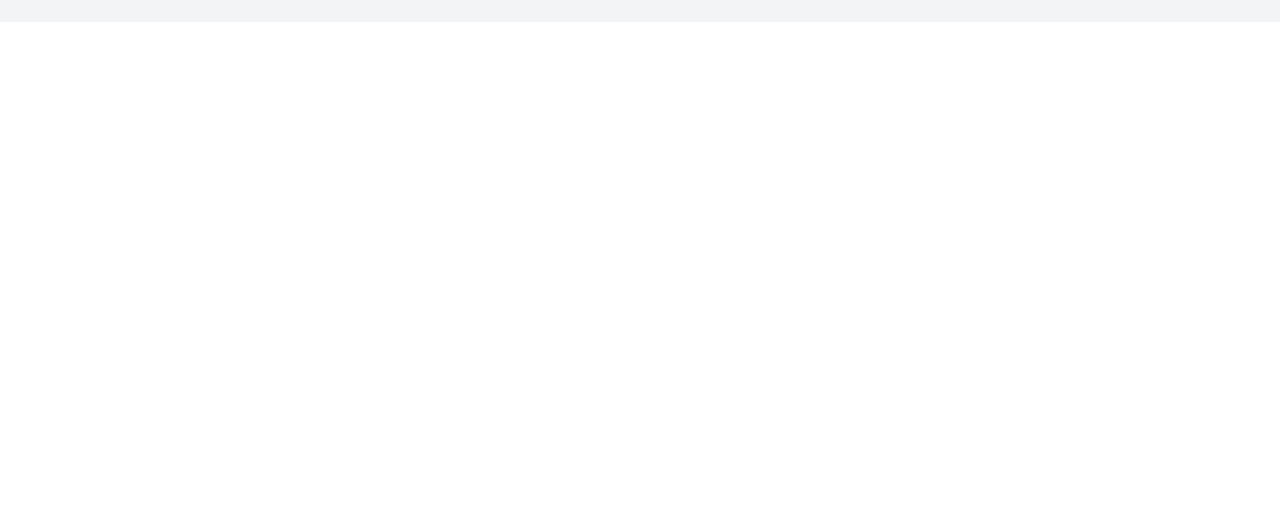
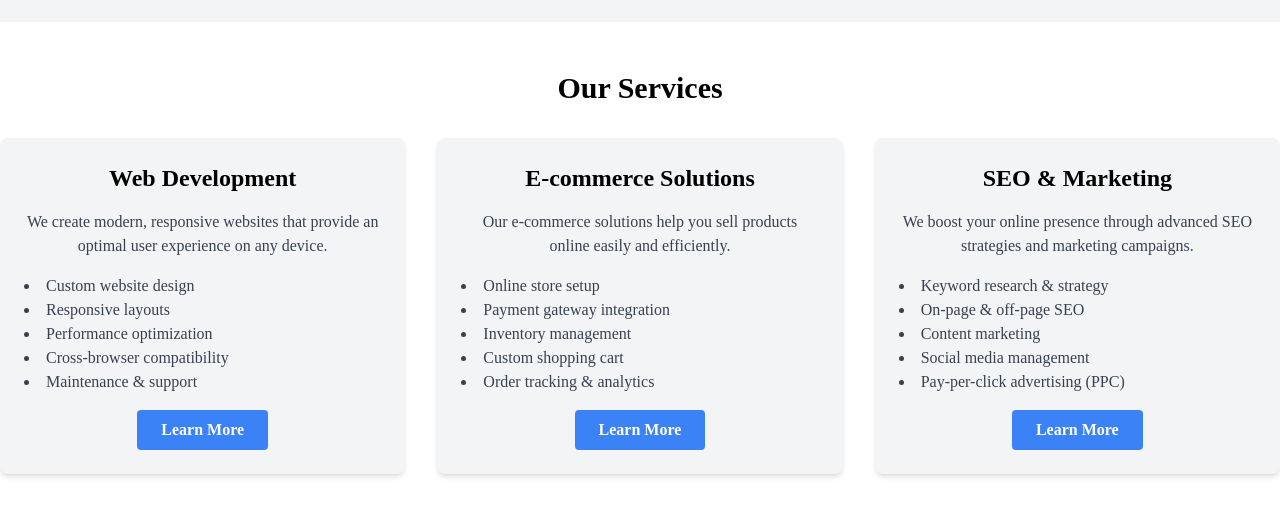
Before and after one commit to markopersonally/landing-page, a React (Create React App) app: page / in a window 1280 px wide. Shown: the part 1610-2126 px from the top of the page. Before the commit the page ends 1632 px from the top, so only its background shows below. Built offline with nearby package versions, Linux system fonts and the light colour scheme; a web font is replaced by a local one.

Commit message:
page/services

```diff
--- a/src/App.jsx
+++ b/src/App.jsx
@@ -1,6 +1,7 @@
 import Navigation from "./components/Navigation.jsx";
 import About from "./pages/About.jsx";
 import Home from "./pages/Home.jsx";
+import Services from "./pages/Services.jsx";
 
 function App() {
   return (
@@ -8,6 +9,7 @@ function App() {
       <Navigation />
       <Home />
       <About />
+      <Services />
     </>
   );
 }
--- /dev/null
+++ b/src/pages/Services.jsx
@@ -0,0 +1,75 @@
+export default function Services() {
+  return (
+    <section className="bg-white py-12">
+      <div className="container mx-auto text-center">
+        <h2 className="text-3xl font-bold mb-8">Our Services</h2>
+        <div className="grid grid-cols-1 md:grid-cols-3 gap-8">
+          <div className="bg-gray-100 p-6 rounded-lg shadow-md hover:shadow-lg transition duration-300">
+            <h3 className="text-2xl font-semibold mb-4">Web Development</h3>
+            <p className="text-gray-700 mb-4">
+              We create modern, responsive websites that provide an optimal user
+              experience on any device.
+            </p>
+            <ul className="list-disc list-inside text-left text-gray-700 mb-4">
+              <li>Custom website design</li>
+              <li>Responsive layouts</li>
+              <li>Performance optimization</li>
+              <li>Cross-browser compatibility</li>
+              <li>Maintenance & support</li>
+            </ul>
+            <a
+              href="/web-development"
+              className="inline-block px-6 py-2 bg-blue-500 text-white font-semibold rounded hover:bg-blue-600 transition duration-300"
+            >
+              Learn More
+            </a>
+          </div>
+
+          <div className="bg-gray-100 p-6 rounded-lg shadow-md hover:shadow-lg transition duration-300">
+            <h3 className="text-2xl font-semibold mb-4">
+              E-commerce Solutions
+            </h3>
+            <p className="text-gray-700 mb-4">
+              Our e-commerce solutions help you sell products online easily and
+              efficiently.
+            </p>
+            <ul className="list-disc list-inside text-left text-gray-700 mb-4">
+              <li>Online store setup</li>
+              <li>Payment gateway integration</li>
+              <li>Inventory management</li>
+              <li>Custom shopping cart</li>
+              <li>Order tracking & analytics</li>
+            </ul>
+            <a
+              href="/ecommerce-solutions"
+              className="inline-block px-6 py-2 bg-blue-500 text-white font-semibold rounded hover:bg-blue-600 transition duration-300"
+            >
+              Learn More
+            </a>
+          </div>
+
+          <div className="bg-gray-100 p-6 rounded-lg shadow-md hover:shadow-lg transition duration-300">
+            <h3 className="text-2xl font-semibold mb-4">SEO & Marketing</h3>
+            <p className="text-gray-700 mb-4">
+              We boost your online presence through advanced SEO strategies and
+              marketing campaigns.
+            </p>
+            <ul className="list-disc list-inside text-left text-gray-700 mb-4">
+              <li>Keyword research & strategy</li>
+              <li>On-page & off-page SEO</li>
+              <li>Content marketing</li>
+              <li>Social media management</li>
+              <li>Pay-per-click advertising (PPC)</li>
+            </ul>
+            <a
+              href="/seo-marketing"
+              className="inline-block px-6 py-2 bg-blue-500 text-white font-semibold rounded hover:bg-blue-600 transition duration-300"
+            >
+              Learn More
+            </a>
+          </div>
+        </div>
+      </div>
+    </section>
+  );
+}
```
